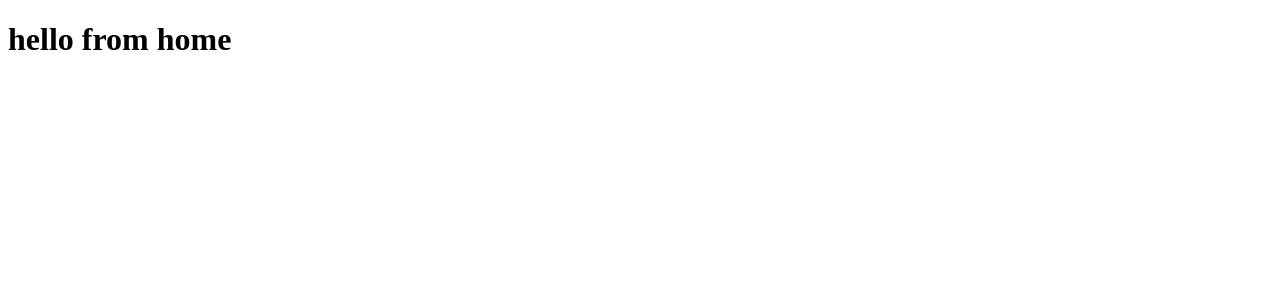
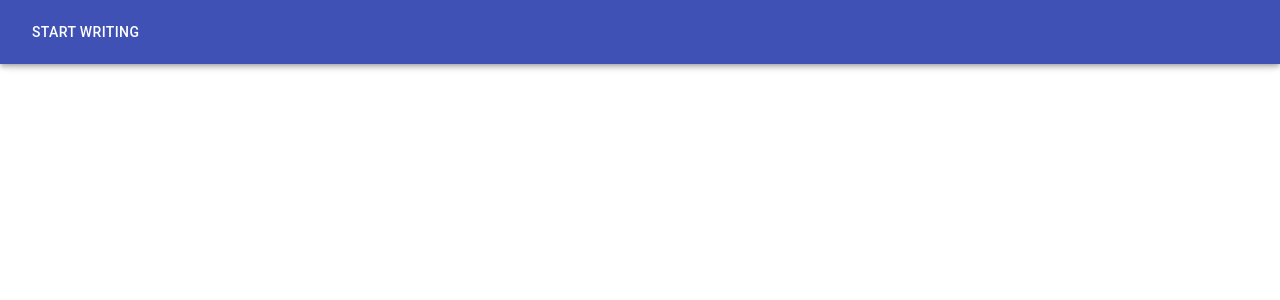
Before and after one commit to CornetS28/markdown-github, a React (Create React App) app: page / in a window 1280 px wide. Shown: the top 300 px of the page. Built offline with nearby package versions, Linux system fonts and the light colour scheme.

Commit message:
fix stylind in app content

```diff
--- a/src/App.css
+++ b/src/App.css
@@ -4,3 +4,10 @@ body {
     'Ubuntu', 'Cantarell', 'Fira Sans', 'Droid Sans', 'Helvetica Neue',
     sans-serif;
 }
+.page-container {
+    margin: 80px auto 0 auto;
+    max-width: 1200px;
+}
+.home-nav-container {
+    margin: auto;
+}
--- a/src/pages/home.js
+++ b/src/pages/home.js
@@ -1,9 +1,13 @@
-import React, { Component } from 'react'
+import React, { Component } from 'react';
+
+// Components
+import HomeNavbar from "../components/HomeNavbar";
 
 class home extends Component {
   render() {
     return (
       <div>
+        <HomeNavbar />
         <h1 className="">hello from home</h1>
       </div>
     )
```
